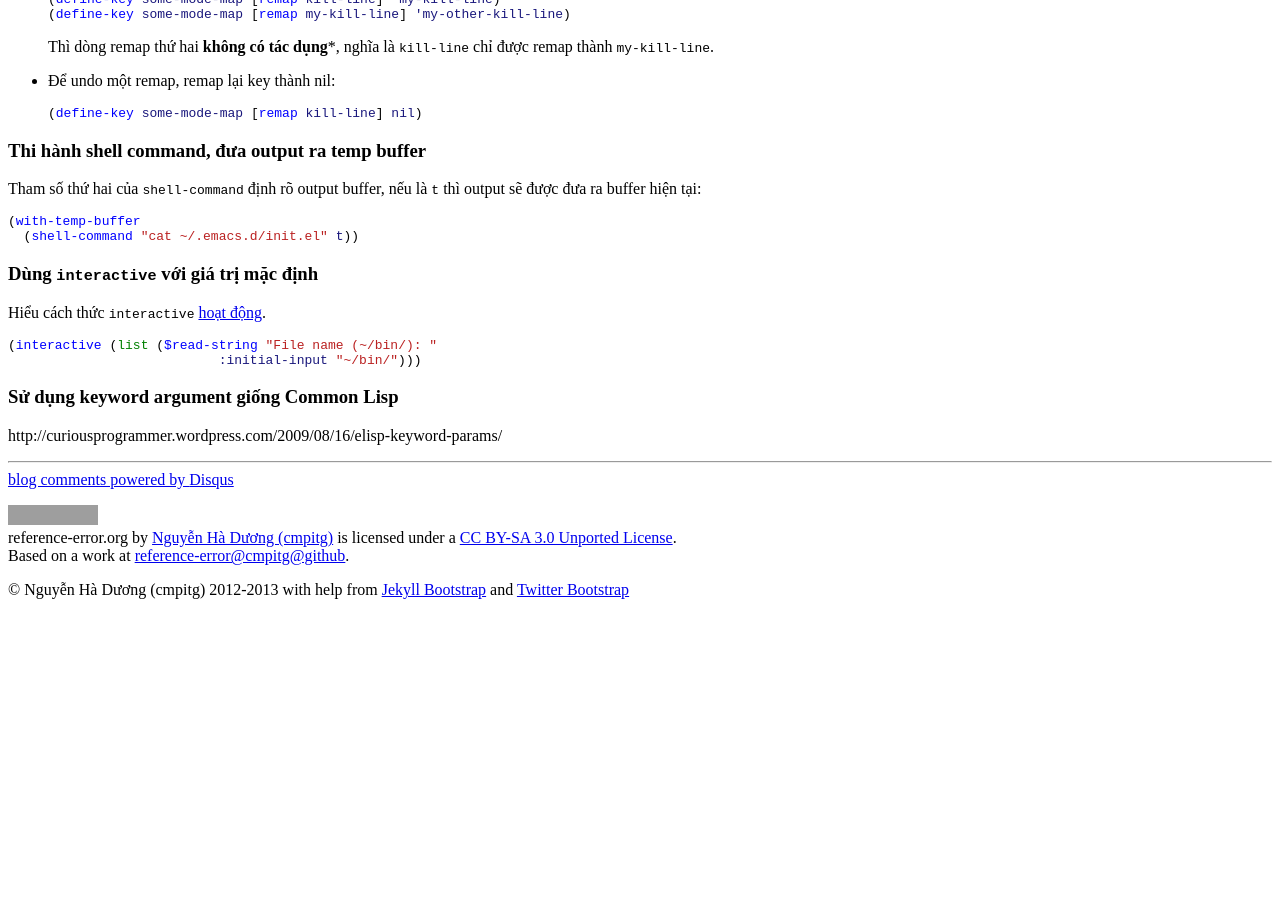
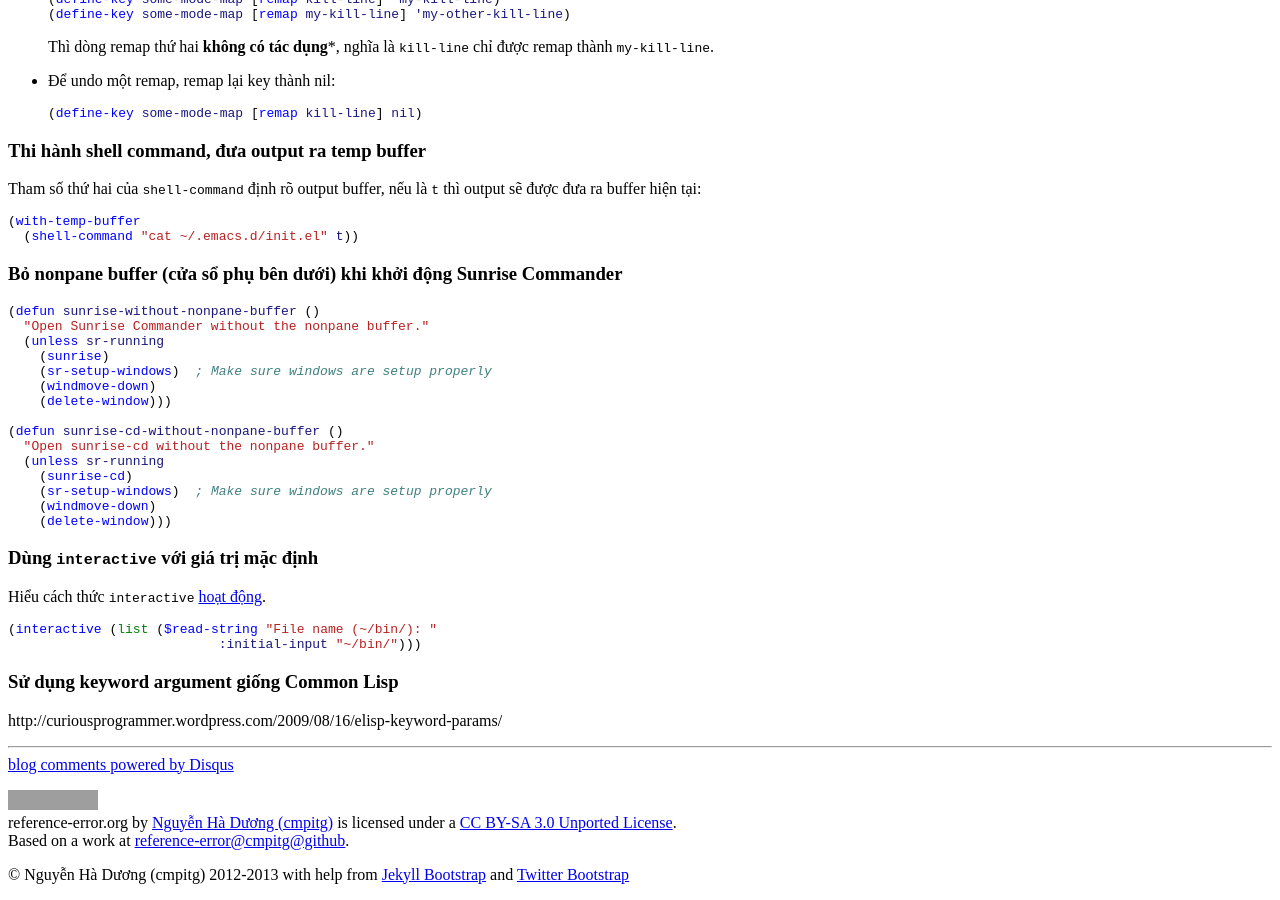
Before and after one commit to cmpitg/cmpitg.github.com, a Jekyll site: the page built from guides-vi/emacs.md, in a window 1280 px wide and 900 px high, scrolled down 1806 px. Built offline with Jekyll 4.4.1, drawn with Linux system fonts in a browser that asks for light colours; Markdown is read by kramdown in place of the engine named in the settings; comment, search, counter and statistics services are not loaded; before the commit the page ends 2421 px from its top, so only the background shows below that; some of the changed text lies outside the part shown; grey boxes are pictures that could not be loaded.

Commit message:
Add sunrise commander tip

````diff
--- a/guides-vi/emacs.md
+++ b/guides-vi/emacs.md
@@ -150,6 +150,26 @@ output sẽ được đưa ra buffer hiện tại:
   (shell-command "cat ~/.emacs.d/init.el" t))
 ```
 
+### Bỏ nonpane buffer (cửa sổ phụ bên dưới) khi khởi động Sunrise Commander
+
+```scheme
+(defun sunrise-without-nonpane-buffer ()
+  "Open Sunrise Commander without the nonpane buffer."
+  (unless sr-running
+    (sunrise)
+    (sr-setup-windows)  ; Make sure windows are setup properly
+    (windmove-down)
+    (delete-window)))
+
+(defun sunrise-cd-without-nonpane-buffer ()
+  "Open sunrise-cd without the nonpane buffer."
+  (unless sr-running
+    (sunrise-cd)
+    (sr-setup-windows)  ; Make sure windows are setup properly
+    (windmove-down)
+    (delete-window)))
+```
+
 ### Dùng `interactive` với giá trị mặc định
 
 Hiểu cách thức `interactive`
````
Also changed, not shown: other parts of guides-vi/emacs.md (+1 -1 lines).
